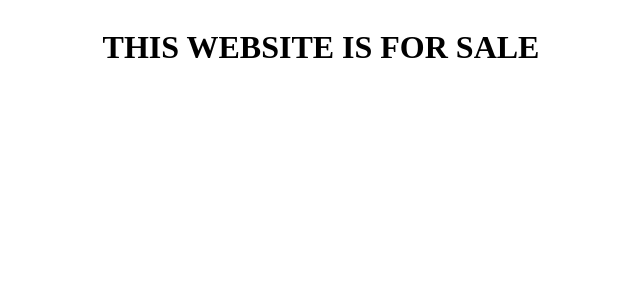
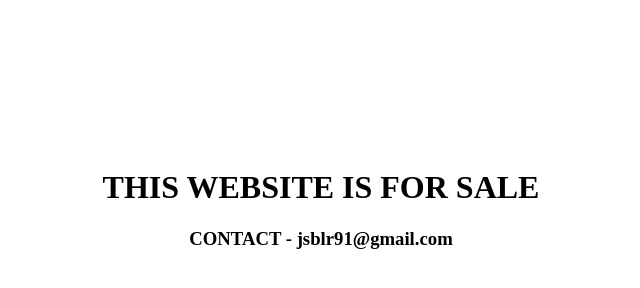
Before and after one commit to jarnail57/Sikhrishtey.com, a plain HTML site: page index.html in a window 1280 px wide. Shown: the whole page, without its empty margins (319-959 px from the left). Drawn offline with Linux system fonts and the light colour scheme.

Commit message:
Update index.html

```diff
--- a/index.html
+++ b/index.html
@@ -7,6 +7,9 @@
   <title>SALE</title>
 <style>
 body {
+ background-size:cover;
+  background-position:center;
+  height:50vh;
   display:flex;
   flex-direction:column;
   justify-content:center;
@@ -19,6 +22,6 @@ body {
 </style>
 </head>
   <Center><h1 style="color:black;">THIS WEBSITE IS FOR SALE</h1><center>
-    <center><p3 style="color:White;">CONTACT - jsblr91@gmail.com<p3><center>
+    <center><h3 style="color:black;">CONTACT - jsblr91@gmail.com</h3><center>
 </body>
 </html>
```
